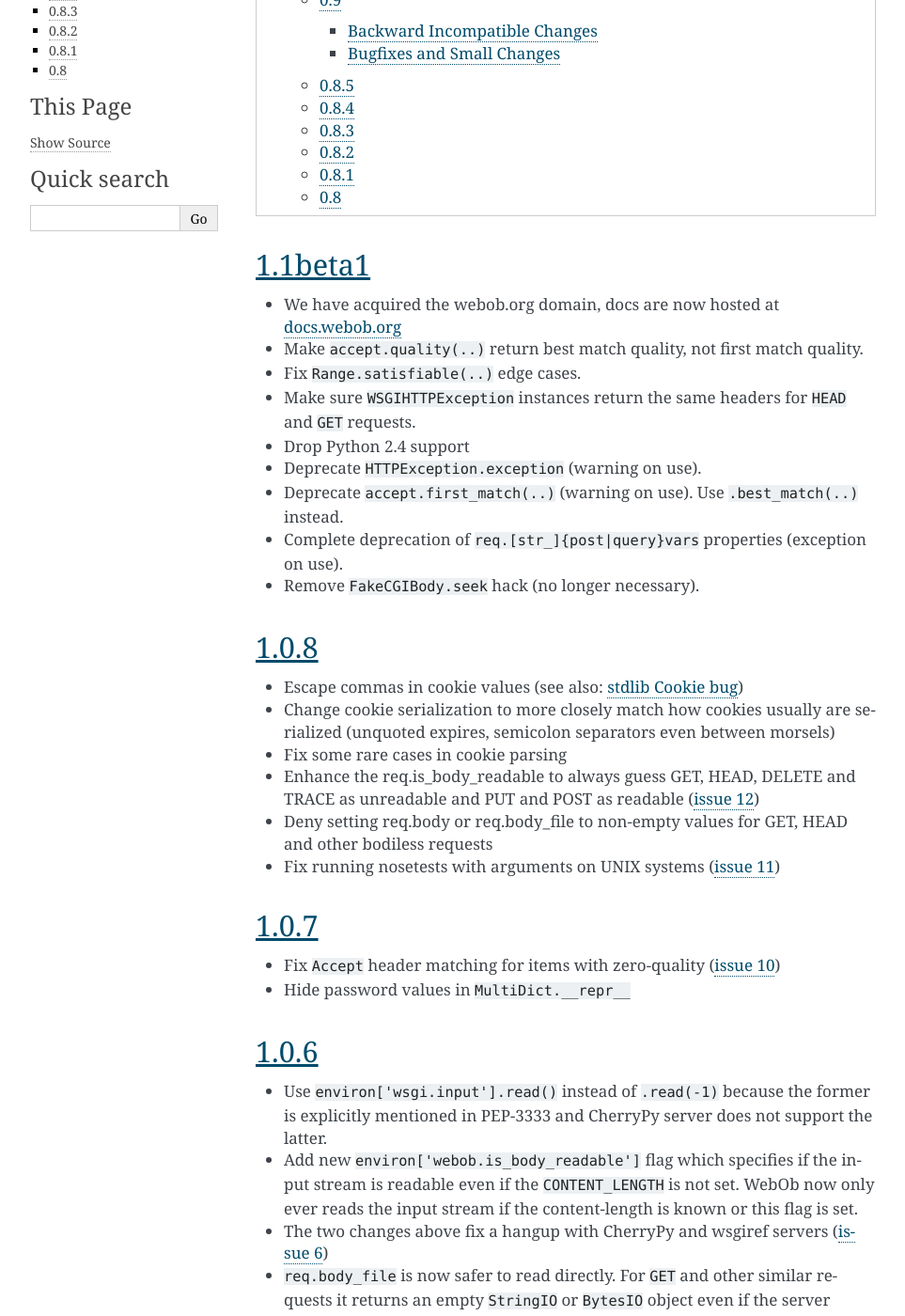
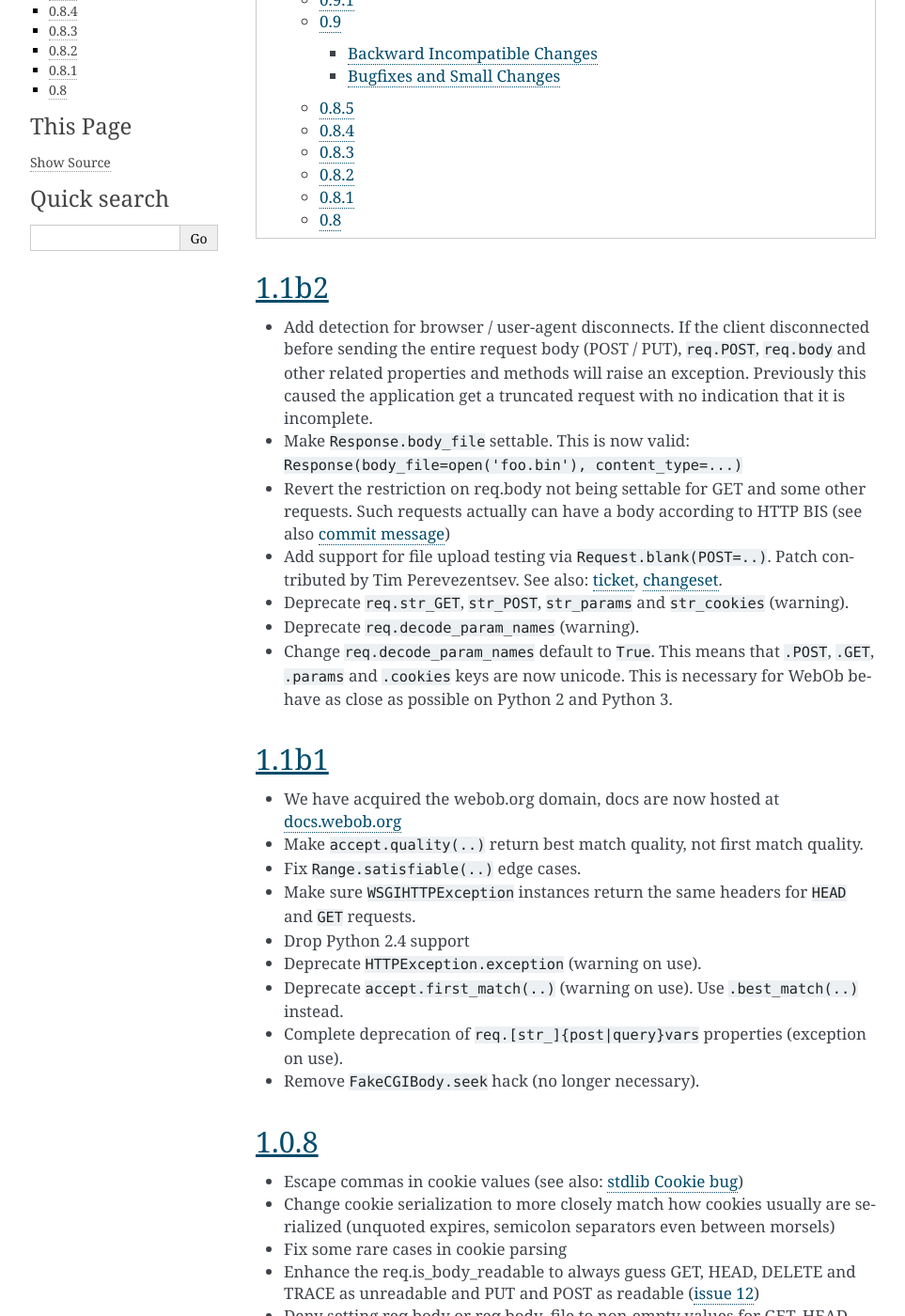
Before and after one commit to Pylons/webob, a Sphinx documentation site: the page built from docs/news.txt, in a window 1280 px wide and 1400 px high, scrolled down 681 px. Shown: the whole window at 94% size, without its empty margins (148-1111 px from the left). Built offline with Sphinx 7.4.7, drawn with Linux system fonts in a browser that asks for light colours; some of the changed text lies outside the part shown.

Commit message:
update news

```diff
--- a/docs/news.txt
+++ b/docs/news.txt
@@ -3,7 +3,39 @@ News
 
 .. contents::
 
-1.1beta1
+1.1b2
+---------
+
+* Add detection for browser / user-agent disconnects. If the client disconnected
+  before sending the entire request body (POST / PUT), ``req.POST``, ``req.body``
+  and other related properties and methods will raise an exception.
+  Previously this caused the application get a truncated request with no indication that it
+  is incomplete.
+
+* Make ``Response.body_file`` settable. This is now valid:
+  ``Response(body_file=open('foo.bin'), content_type=...)``
+
+* Revert the restriction on req.body not being settable for GET and some
+  other requests. Such requests actually can have a body according to HTTP BIS
+  (see also `commit message <https://bitbucket.org/ianb/webob/changeset/b3ef34c57936>`_)
+
+* Add support for file upload testing via ``Request.blank(POST=..)``. Patch contributed by
+  Tim Perevezentsev. See also:
+  `ticket <https://bitbucket.org/ianb/webob/issue/15>`_,
+  `changeset <https://bitbucket.org/ianb/webob/changeset/4ba9ab0c3f99>`_.
+
+* Deprecate ``req.str_GET``, ``str_POST``, ``str_params`` and ``str_cookies`` (warning).
+
+
+* Deprecate ``req.decode_param_names`` (warning).
+
+* Change ``req.decode_param_names`` default to ``True``. This means that ``.POST``, ``.GET``,
+  ``.params`` and ``.cookies`` keys are now unicode. This is necessary for WebOb behave
+  as close as possible on Python 2 and Python 3.
+
+
+
+1.1b1
 ---------
 
 * We have acquired the webob.org domain, docs are now hosted at `docs.webob.org
```
